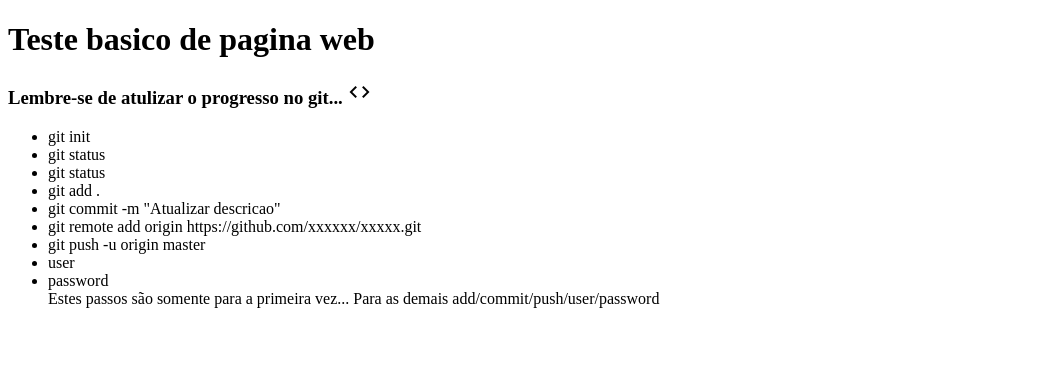
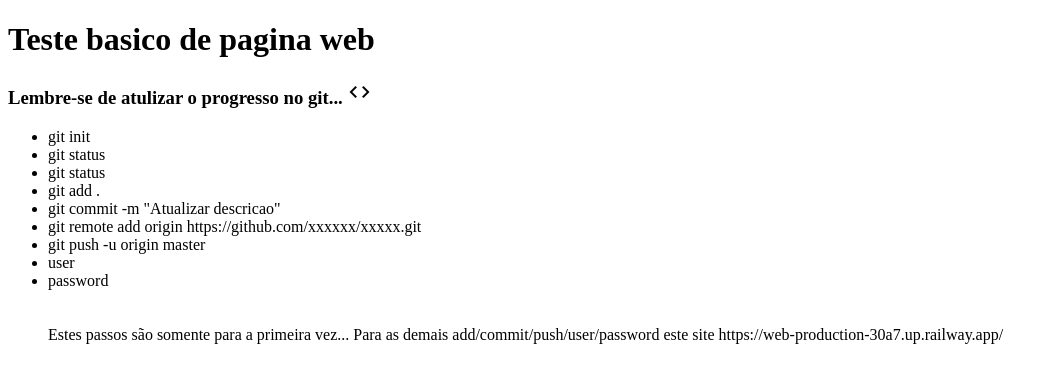
Before and after one commit to dfmoura/testeSiteFlask999, a Flask app: page / in a window 1280 px wide. Shown: the top 383 px of the page, without its empty margins (0-1058 px from the left). Run offline with Flask 3, Linux system fonts and the light colour scheme.

Commit message:
atualizacao do site

```diff
--- a/templates/index.html
+++ b/templates/index.html
@@ -21,8 +21,12 @@
         <li>git push -u origin master</li>
         <li>user</li>
         <li>password</li>
+        <br>
+        <br>
         Estes passos são somente para a primeira vez...
         Para as demais add/commit/push/user/password
+
+        este site https://web-production-30a7.up.railway.app/
     </ul>
 
 </body>
```
